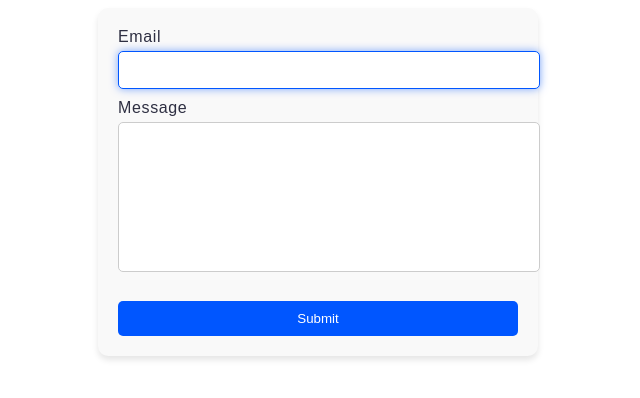
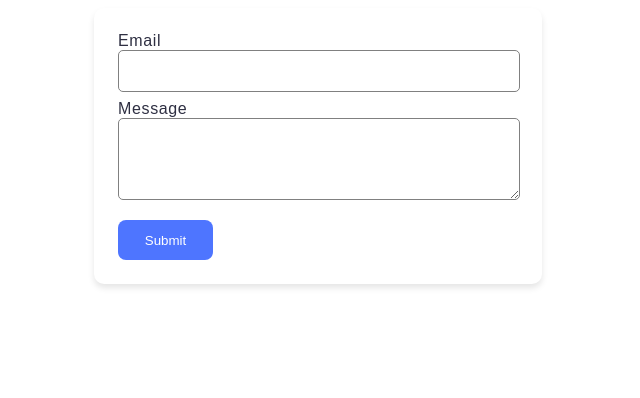
Before and after one commit to KhrystynaPilip/goit-js-hw-09, a website built with Vite: page src/2-form.html in a window 1280 px wide. Shown: the whole page, without its empty margins (322-962 px from the left). Built offline with nearby package versions, Linux system fonts and the light colour scheme.

Commit message:
Fix mistakes

```diff
--- a/src/2-form.html
+++ b/src/2-form.html
@@ -9,15 +9,15 @@
 </head>
 <body>
     <form class="feedback-form" autocomplete="off">
-        <label>
+        <label class="form-label">
             Email
-            <input type="email" name="email" autofocus />
+            <input class="form-input" type="email" name="email" placeholder="Type area" autofocus />
         </label>
-        <label>
+        <label class="form-label">
             Message
-            <textarea name="message" rows="8"></textarea>
+            <textarea class="form-input form-input-message" name="message" placeholder="Type area" rows="8"></textarea>
         </label>
-        <button type="submit">Submit</button>
+        <button class="form-submit-btn" type="submit">Submit</button>
     </form>
 </body>
 </html>
--- a/src/css/1-gallery.css
+++ b/src/css/1-gallery.css
@@ -26,7 +26,3 @@
   .gallery-image:hover {
     transform: scale(1.05);
   }
-
-  .basicLightbox {
-    background-color: rgba(46, 47, 66, 0.8);
-  }
--- a/src/css/2-form.css
+++ b/src/css/2-form.css
@@ -1,9 +1,9 @@
-/* Основні стилі форми */
-form {
+
+.feedback-form {
     max-width: 400px;
     margin: 0 auto;
-    padding: 20px;
-    background-color: #f9f9f9;
+    padding: 24px;
+    background-color: #ffffff;
     border-radius: 10px;
     box-shadow: 0 4px 6px rgba(0, 0, 0, 0.1);
     font-family: "Montserrat", sans-serif;
@@ -11,73 +11,53 @@ form {
     color: #2e2f42;
   }
 
-  /* Стили для полів вводу */
-  form label {
+  .form-label {
     display: block;
-    margin-bottom: 10px;
+    margin-bottom: 8px;
   }
 
-  form input[type="email"],
-  form textarea {
-    width: 100%;
+  .form-input, .form-input:focus {
+    width: 95%;
+    height: 20px;
     padding: 10px;
-    margin-top: 5px;
-    border: 1px solid #ccc;
+    border: 1px solid #808080;
     border-radius: 5px;
-    font-size: 14px;
-    font-family: Arial, sans-serif;
-    transition: border-color 0.3s ease, box-shadow 0.3s ease;
-  }
-
-  /* Стан normal */
-  form input[type="email"]:not(:hover):not(:focus),
-  form textarea:not(:hover):not(:focus) {
-    border-color: #ccc;
-  }
-
-  /* Стан hover */
-  form input[type="email"]:hover,
-  form textarea:hover {
-    border-color: #888;
-    box-shadow: 0 0 5px rgba(0, 0, 0, 0.1);
-  }
-
-  /* Стан active (focus) */
-  form input[type="email"]:focus,
-  form textarea:focus {
-    border-color: #0056ff;
-    box-shadow: 0 0 8px rgba(0, 86, 255, 0.5);
+    transition: border-color 0.3s ease;
     outline: none;
   }
 
-  /* Кнопка відправки */
-  form button {
-    display: inline-block;
-    width: 100%;
-    padding: 10px;
-    background-color: #0056ff;
-    color: #fff;
-    border: none;
-    border-radius: 5px;
-
-    font-family: Arial, sans-serif;
-    cursor: pointer;
-    transition: background-color 0.3s ease, box-shadow 0.3s ease;
-    margin-top: 15px;
+  .form-input-message, .form-input-message:focus{
+    height: 60px;
   }
 
-  /* Стан кнопки normal */
-  form button:not(:hover) {
-    background-color: #0056ff;
+  .form-input::placeholder {
+    color: transparent;
+    transition: color 0.3s;
   }
 
-  /* Стан hover */
-  form button:hover {
-    background-color: #0046cc;
-    box-shadow: 0 4px 6px rgba(0, 70, 204, 0.3);
+  .form-input:focus::placeholder {
+    color: #2E2F42;
   }
 
-  /* Вирівнювання тексту всередині */
-  form textarea {
-    resize: none;
+  .form-input:hover {
+    border-color: #000000;
   }
+
+  .form-submit-btn {
+    display: inline-block;
+    background-color: #4e75ff;
+    color: #ffffff;
+    border: none;
+   border-radius: 8px;
+    padding: 8px 16px;
+    width: 95px;
+    height: 40px;
+
+    cursor: pointer;
+    transition: background-color 0.3s ease;
+    margin-top: 8px;
+  }
+
+  .form-submit-btn:hover {
+    background-color: #6c8cff;
+  }
```
Also changed, not shown: src/1-gallery.html (+2 -2 lines), src/js/1-gallery.js (+5 -3 lines), src/js/2-form.js (+0 -11 lines), src/public/favicon.svg (added).
